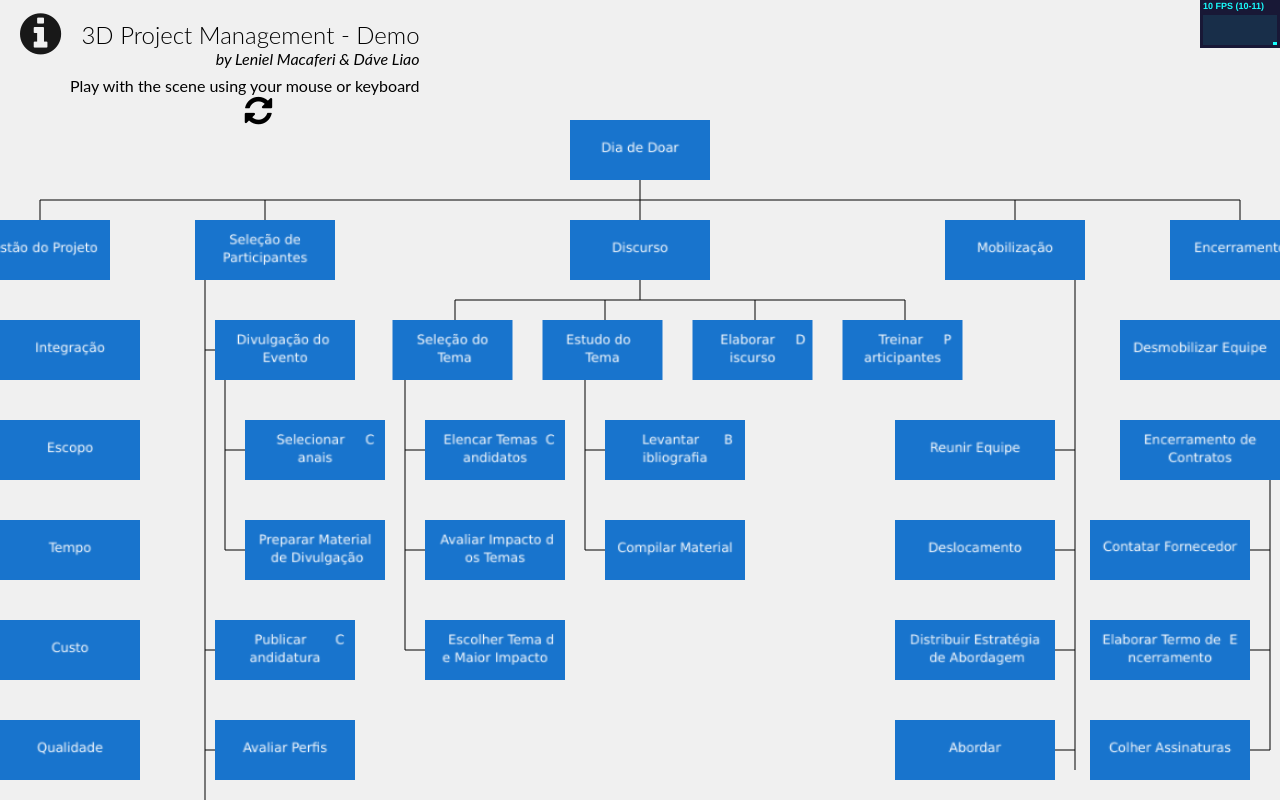
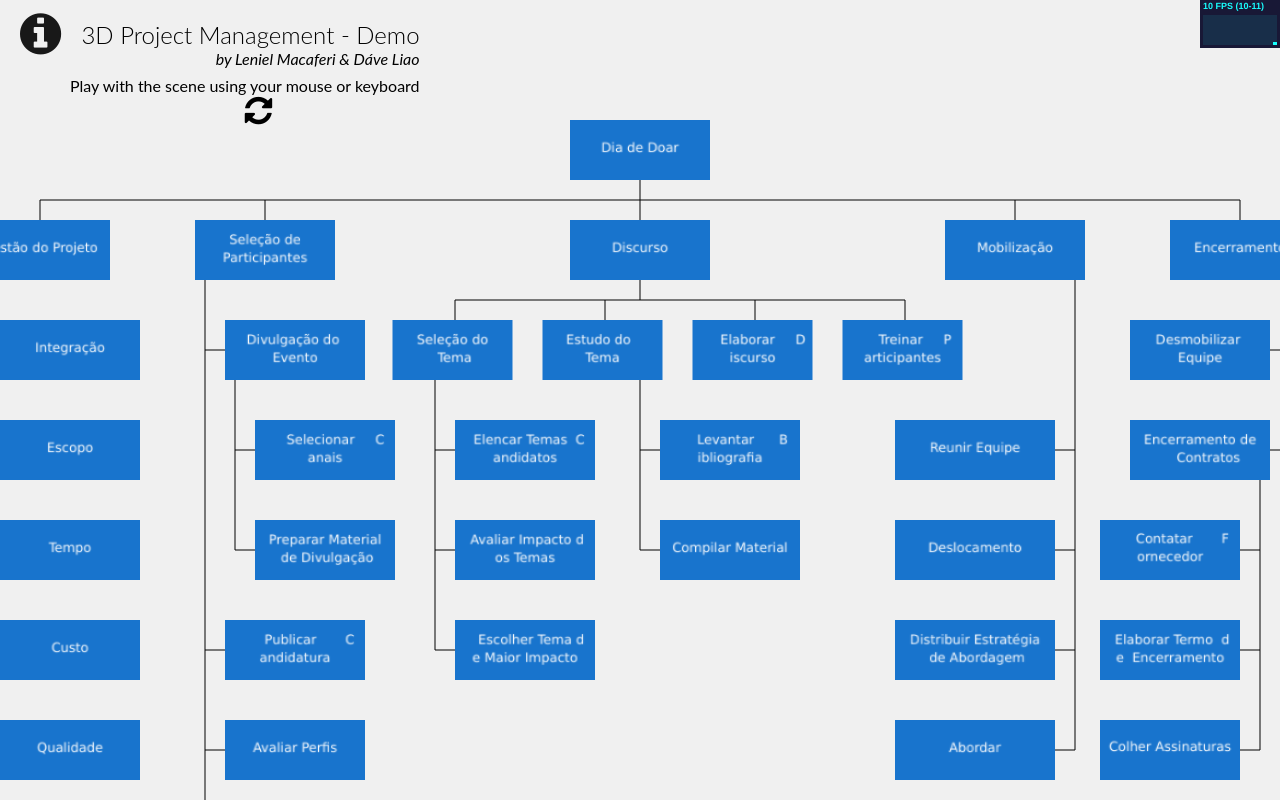
Before and after one commit to leniel/3DPM, a plain HTML site: page index.html in a window 1280 px wide. Drawn offline with Linux system fonts and the light colour scheme; animation ran at ten frames a second.

Commit message:
Shrinked some cubes

```diff
--- a/js/cube.js
+++ b/js/cube.js
@@ -31,6 +31,7 @@ function createCube(props) {
     var cubeGeometry =
     new THREE.CubeGeometry(props.width ? props.width : 140, props.height ? props.height : 60, props.depth ? props.depth : 80); //x, y, z
 
+    // One MeshBasicMaterial for each of the 6 cube faces
     var cubeMaterial = new THREE.MeshFaceMaterial(
         [
             new THREE.MeshBasicMaterial({
@@ -46,7 +47,8 @@ function createCube(props) {
                 map: createDynamicTexture(props.face4, props.width, props.height)
             }),
             new THREE.MeshBasicMaterial({
-                map: createDynamicTexture(props.face5, props.width, props.height)
+                map: createDynamicTexture(props.face5, props.width, props.height),
+                //wireframe: true
             }),
             new THREE.MeshBasicMaterial({
                 map: createDynamicTexture(props.face6, props.width, props.height)
@@ -62,6 +64,4 @@ function createCube(props) {
     objects[cube.userData.id] = cube;
 
     scene.add(cube);
-
-    return cube;
 }
--- a/js/project-wbs.js
+++ b/js/project-wbs.js
@@ -30,7 +30,7 @@ function createProjectWorkBreakDownStructure() {
     addCubeToScene("Risco", initialX, initialY - 9 * verticalDelta, 0.1, 0.43);
     addCubeToScene("Aquisições", initialX, initialY - 10 * verticalDelta, 0.1, 0.43);
 
-    initialX = -475, horizontalDelta = 120;
+    initialX = -465, horizontalDelta = 120;
     addCubeToScene("  Divulgação do   Evento", initialX + horizontalDelta, initialY - 2*verticalDelta, 0.1, 0.30);
     addCubeToScene("     Selecionar     Canais", initialX + 1.25* horizontalDelta, initialY - 3*verticalDelta, 0.1, 0.30);
     addCubeToScene("Preparar Material de Divulgação", initialX + 1.25*horizontalDelta, initialY - 4*verticalDelta, 0.1, 0.30);
@@ -44,12 +44,12 @@ function createProjectWorkBreakDownStructure() {
     addCubeToScene("     Elaborar     Discurso", initialX + 2.25*horizontalDelta, initialY - 2*verticalDelta, 0.1, 0.30, 120);
     addCubeToScene("      Treinar     Participantes", initialX + 5.25*horizontalDelta, initialY - 2*verticalDelta, 0.1, 0.30, 120);
 
-    initialX = -145, initialY = 150;
+    initialX = -115, initialY = 150;
     addCubeToScene("  Elencar Temas  Candidatos", initialX, initialY - 2 * verticalDelta, 0.1, 0.30);
     addCubeToScene(" Avaliar Impacto dos Temas", initialX, initialY - 3 * verticalDelta, 0.1, 0.30);
     addCubeToScene("   Escolher Tema de Maior Impacto", initialX, initialY - 4 * verticalDelta, 0.1, 0.30);
 
-    initialX = 35, initialY = 150;
+    initialX = 90, initialY = 150;
     addCubeToScene("      Levantar      Bibliografia", initialX, initialY - 2 * verticalDelta, 0.1, 0.30);
     addCubeToScene("Compilar Material", initialX, initialY - 3 * verticalDelta, 0.1, 0.43);
 
@@ -60,15 +60,15 @@ function createProjectWorkBreakDownStructure() {
     addCubeToScene("Abordar", initialX, initialY - 4 * verticalDelta, 0.1, 0.43, 160);
 
     initialX = 560, initialY = 150;
-    addCubeToScene("Desmobilizar Equipe", initialX, initialY - verticalDelta, 0.1, 0.43, 160);
-    addCubeToScene("  Encerramento de  Contratos", initialX, initialY - 2*verticalDelta, 0.1, 0.3, 160);
-    addCubeToScene("Avaliar e Apresentar Resultados", initialX, initialY - 6 * verticalDelta, 0.1, 0.30, 160);
-    addCubeToScene("   Registrar Lições   Aprendidas", initialX, initialY - 7 * verticalDelta, 0.1, 0.3, 160);
+    addCubeToScene("   Desmobilizar    Equipe", initialX, initialY - verticalDelta, 0.1, 0.3);
+    addCubeToScene("Encerramento de    Contratos", initialX, initialY - 2*verticalDelta, 0.1, 0.3);
+    addCubeToScene("Avaliar e Apresentar Resultados", initialX, initialY - 6 * verticalDelta, 0.1, 0.3, 160);
+    addCubeToScene(" Registrar Lições   Aprendidas", initialX, initialY - 7 * verticalDelta, 0.1, 0.3);
 
     initialX = 530, initialY = -50;
-    addCubeToScene("Contatar Fornecedor", initialX, initialY - verticalDelta, 0.09, 0.43, 160);
-    addCubeToScene("Elaborar Termo de  Encerramento", initialX, initialY - 2*verticalDelta, 0.1, 0.3, 160);
-    addCubeToScene("Colher Assinaturas", initialX, initialY - 3*verticalDelta, 0.1, 0.43, 160);
+    addCubeToScene("      Contatar       Fornecedor", initialX, initialY - verticalDelta, 0.09, 0.3);
+    addCubeToScene(" Elaborar Termo  de  Encerramento", initialX, initialY - 2*verticalDelta, 0.1, 0.3);
+    addCubeToScene("Colher Assinaturas", initialX, initialY - 3*verticalDelta, 0.08, 0.43);
 
     createLines();
 }
@@ -112,7 +112,7 @@ function createLines() {
     createLine("SelecaoParticipantes->PublicarListaFinal", x1, -y1 - 3*deltaY, x1+50, -(y1 + 3 * deltaY));
 
     // Divulgação do Evento
-    x1 = -415;
+    x1 = -405;
     createLine("DivulgacaoEvento->Children", x1, y1-deltaY, x1, -y1);
     createLine("DivulgacaoEvento->SelecionarCanais", x1, y1-2*deltaY, x1 + 50, -y1+deltaY);
     createLine("DivulgacaoEvento->PrepararMaterialDivulgacao", x1, y1-3*deltaY, x1 + 50, -y1);
@@ -127,20 +127,20 @@ function createLines() {
     createLine("Discurso->TreinarParticipantes", -x1 +3*deltaX, y1, -x1 +3*deltaX, y2);
 
     // Seleção do Tema
-    x1 = -235, y1 = 50; x2 = -235, y2 = -250, deltaY = 100, deltaX = 150;
+    x1 = -205, y1 = 50; x2 = -205, y2 = -250, deltaY = 100, deltaX = 150;
     createLine("SelecaoTema->Children", x1, y1, x2, y2);
     createLine("SelecaoTema->ElencarTemasCandidatos", x1, y1-deltaY, x1 + 50, y1-deltaY);
     createLine("SelecaoTema->AvaliarImpactorTemas", x1, y1-2*deltaY, x1 + 50, y1-2*deltaY);
     createLine("SelecaoTema->EscolherTemaMaiorImpacto", x1, y1-3*deltaY, x1 + 50, y1-3*deltaY);
 
     // Estudo do Tema
-    x1 = -55, y1 = 50; x2 = -55, y2 = -150, deltaY = 100, deltaX = 150;
+    x1 = 0, y1 = 50; x2 = 0, y2 = -150, deltaY = 100, deltaX = 150;
     createLine("EstudoTema->Children", x1, y1, x2, y2);
     createLine("EstudoTema->LevantarBibliografia", x1, y1-deltaY, x1 + 50, y1-deltaY);
     createLine("EstudoTema->CompilarMaterial", x1, y1-2*deltaY, x1 + 50, y1-2*deltaY);
 
     // Mobilização
-    x1 = 435, y1 = 150; x2 = 435, y2 = -370, deltaY = 100, deltaX = 150;
+    x1 = 435, y1 = 150; x2 = 435, y2 = -350, deltaY = 100, deltaX = 150;
     createLine("Mobilizacao->Children", x1, y1, x2, y2);
     createLine("Mobilizacao->ReunirEquipe", x1, y1-2*deltaY, x1 -50, y1-2*deltaY);
     createLine("Mobilizacao->Deslocamento", x1, y1-3*deltaY, x1 -50, y1-3*deltaY);
@@ -155,9 +155,8 @@ function createLines() {
     createLine("Encerramento->AvaliarApresentarResultados", x1, -y1 - 3*deltaY, x1 -50, -(y1 + 3 * deltaY));
     createLine("Encerramento->RegistrarLicoesAprendidas", x1, -y1 - 4*deltaY, x1-50, -(y1 + 4 * deltaY));
 
-
     // Encerramento de Contratos
-    x1 = 630, y1 = -50, deltaY = -100;
+    x1 = 620, y1 = -50, deltaY = -100;
     createLine("EncerramentoContratos->Children", x1, y1, x1, 3.5 * deltaY);
     createLine("EncerramentoContratos->ContatarFornecedor", x1, y1 + deltaY, x1-50, y1 + deltaY);
     createLine("EncerramentoContratos->ElaborarTermoEncerramento", x1, y1 + 2*deltaY, x1-50, y1 + 2*deltaY);
```
Also changed, not shown: index.html (+4 -0 lines).
